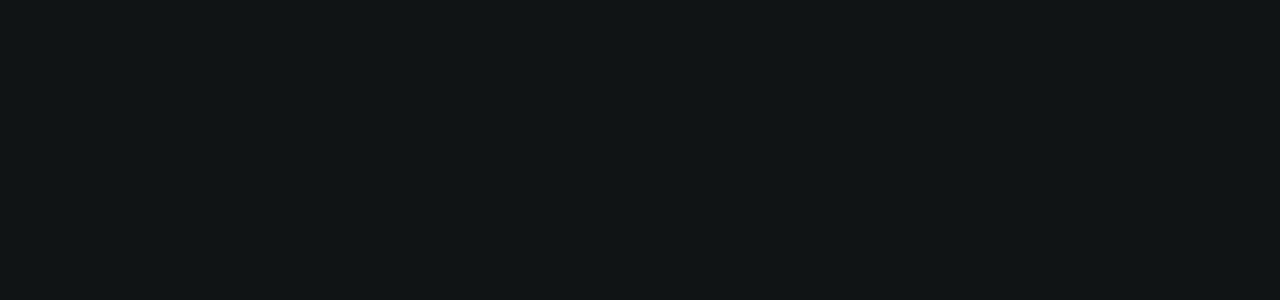
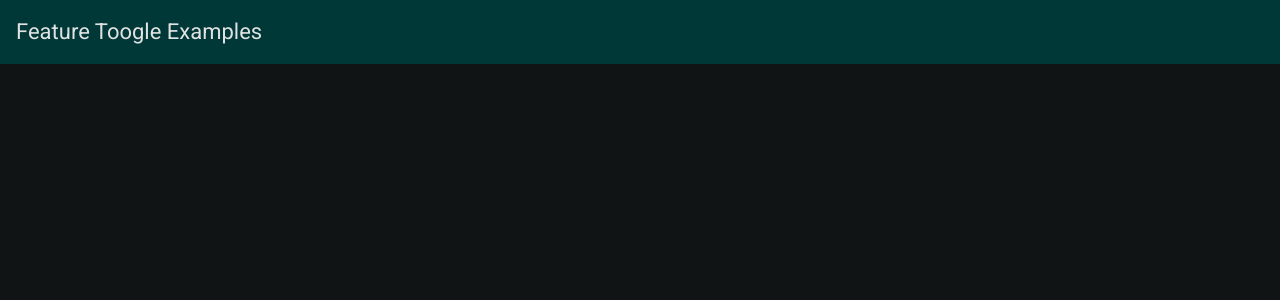
Before and after one commit to brunohonda/feature-toogle-example, an Angular app: page / in a window 1280 px wide. Shown: the top 300 px of the page. Built offline with nearby package versions, Linux system fonts and the light colour scheme.

Commit message:
implements basic layout

```diff
--- a/src/app/app.html
+++ b/src/app/app.html
@@ -1 +1,6 @@
+<mat-toolbar class="nav-bar">
+  <span>Feature Toogle Examples</span>
+  <div>
+  </div>
+</mat-toolbar>
 <router-outlet />
--- a/src/app/app.scss
+++ b/src/app/app.scss
@@ -0,0 +1,11 @@
+:host {
+  height: 100vh;
+  display: grid;
+  grid-template-rows: auto 1fr;
+  overflow: hidden;
+}
+
+.nav-bar {
+  display: flex;
+  justify-content: space-between;
+}
--- a/src/index.html
+++ b/src/index.html
@@ -2,7 +2,7 @@
 <html lang="en">
 <head>
   <meta charset="utf-8">
-  <title>FeatureToogleExample</title>
+  <title>Feature Toogle Examples</title>
   <base href="/">
   <meta name="viewport" content="width=device-width, initial-scale=1">
   <link rel="icon" type="image/x-icon" href="favicon.ico">
--- a/src/styles.scss
+++ b/src/styles.scss
@@ -37,3 +37,10 @@
 
 html, body { height: 100%; }
 body { margin: 0; font-family: Roboto, "Helvetica Neue", sans-serif; }
+
+:root {
+  @include mat.toolbar-overrides((
+    container-background-color: var(--mat-sys-on-primary),
+    container-text-color: var(--mat-sys-on-surface),
+  ));
+}
```
Also changed, not shown: src/app/app.ts (+9 -1 lines).
